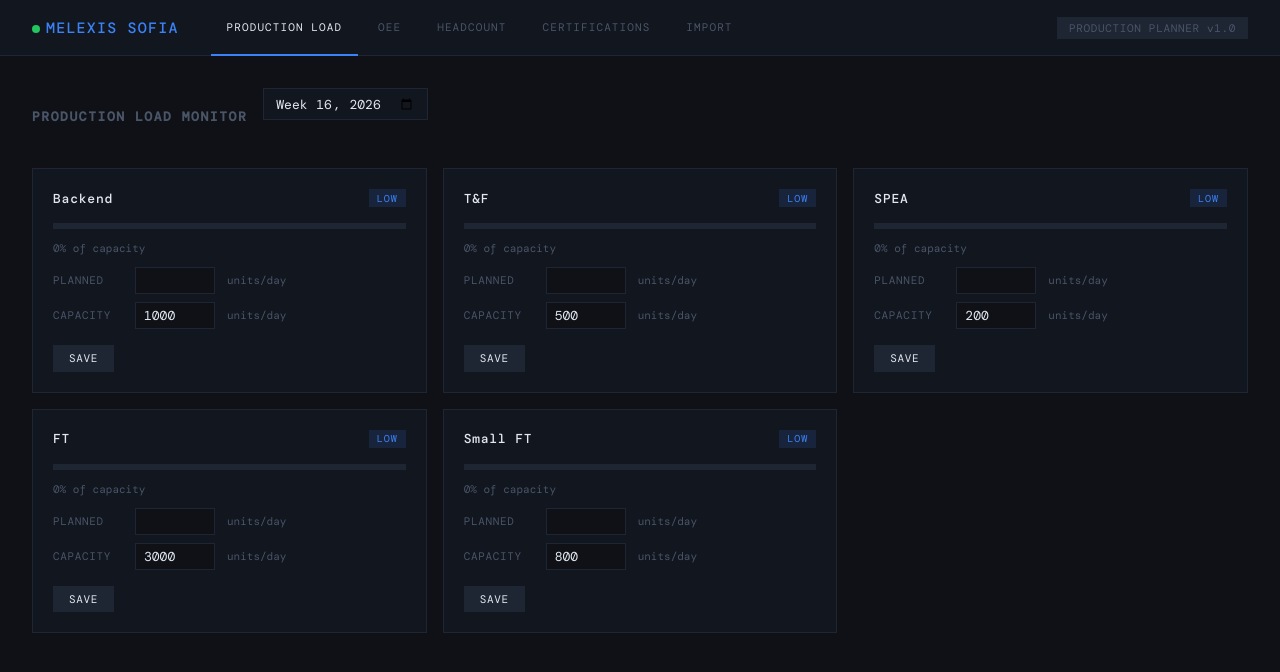
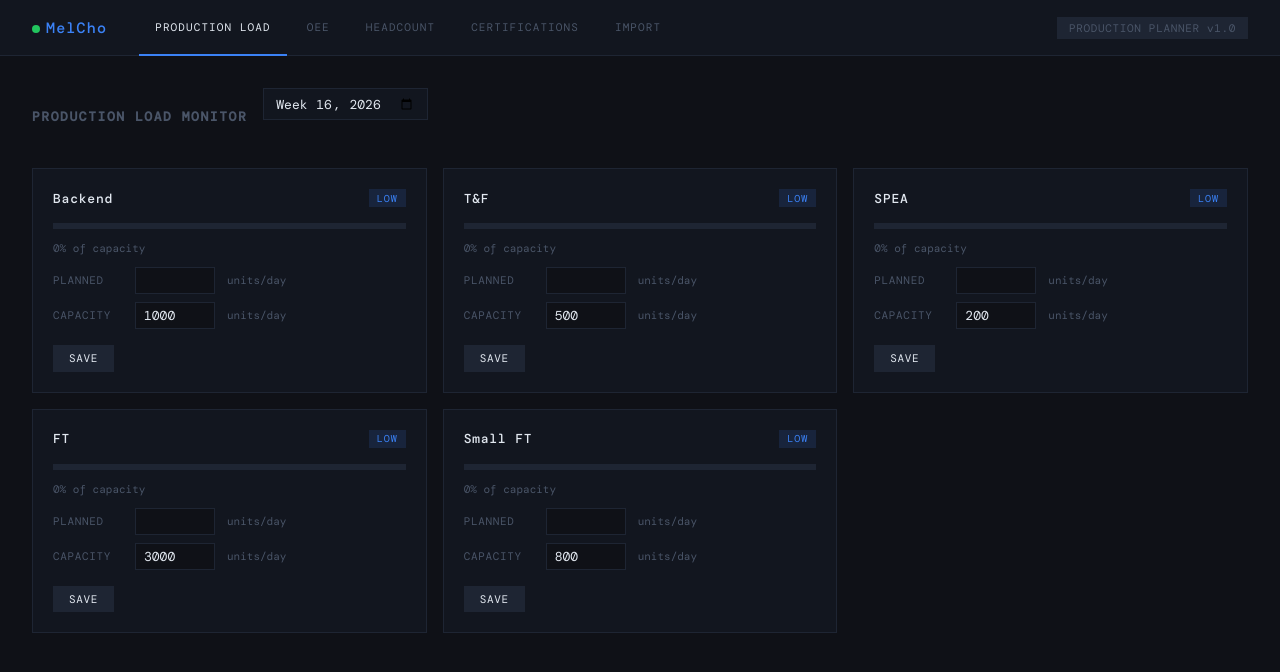
Before and after one commit to yordanyordanov1702-tech/MelCho, a React (Vite) app in the folder client/: page / in a window 1280 px wide. Shown: the top 672 px of the page. Built offline with nearby package versions, Linux system fonts and the light colour scheme; no server answers; a web font is replaced by a local one.

Commit message:
Replace Melexis Sofia with MelCho in UI and title
https://claude.ai/code/session_01EGzwSxNjpuxvJFAA5DxDqL

```diff
--- a/client/index.html
+++ b/client/index.html
@@ -3,7 +3,7 @@
 <head>
   <meta charset="UTF-8" />
   <meta name="viewport" content="width=device-width, initial-scale=1.0" />
-  <title>Melexis Sofia — Production Planner</title>
+  <title>MelCho — Production Planner</title>
   <link href="https://fonts.googleapis.com/css2?family=DM+Mono:wght@300;400;500&display=swap" rel="stylesheet">
 </head>
 <body>
--- a/client/src/components/Layout.jsx
+++ b/client/src/components/Layout.jsx
@@ -26,7 +26,7 @@ export default function Layout({ children, tabs, tab, onTab }) {
   return (
     <div style={s.shell}>
       <header style={s.header}>
-        <div style={s.logo}><span style={s.dot} />MELEXIS SOFIA</div>
+        <div style={s.logo}><span style={s.dot} />MelCho</div>
         <nav style={s.nav}>
           {tabs.map(t => (
             <button key={t.id} style={s.tab(tab === t.id)} onClick={() => onTab(t.id)}>
```
